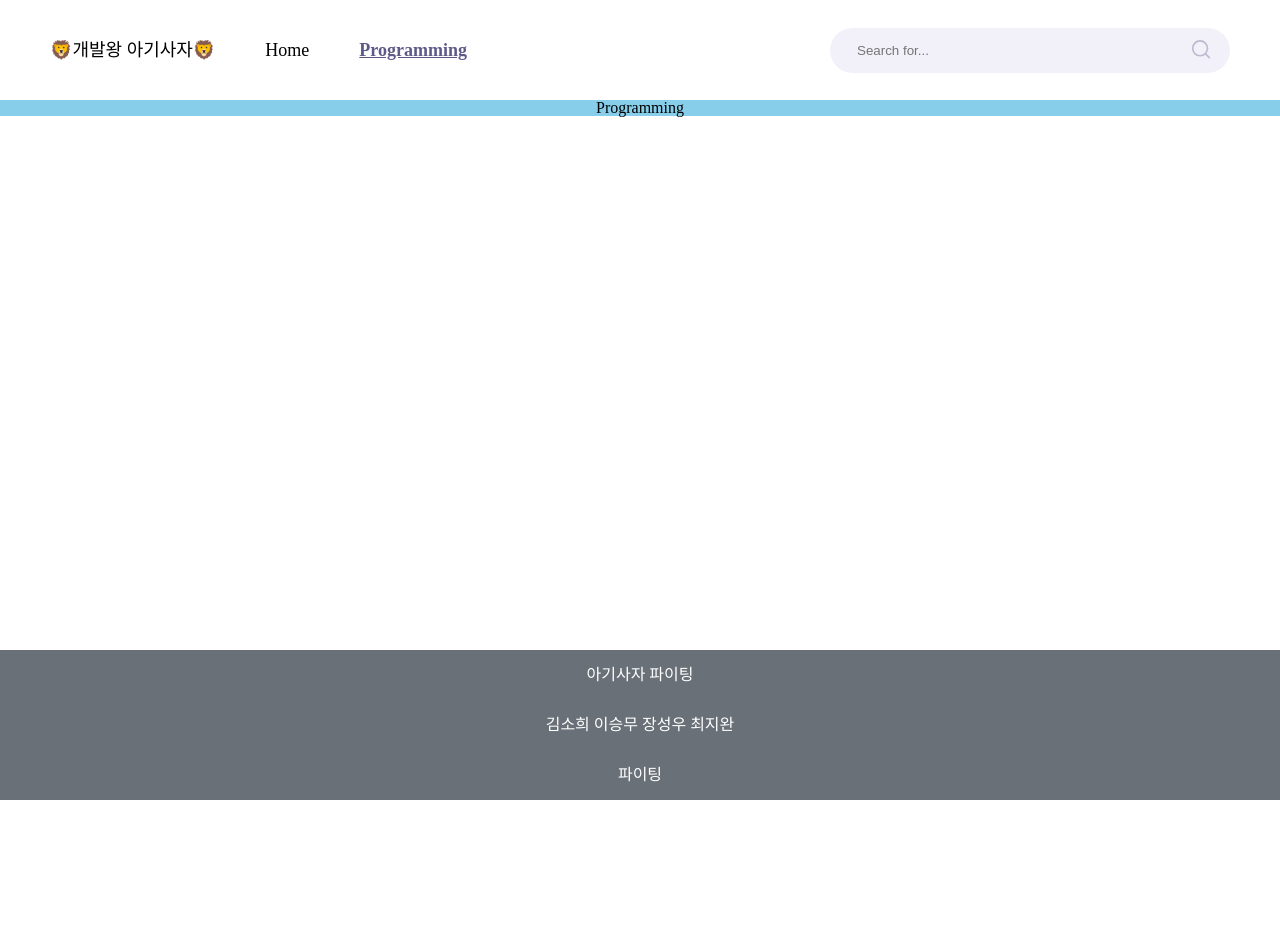
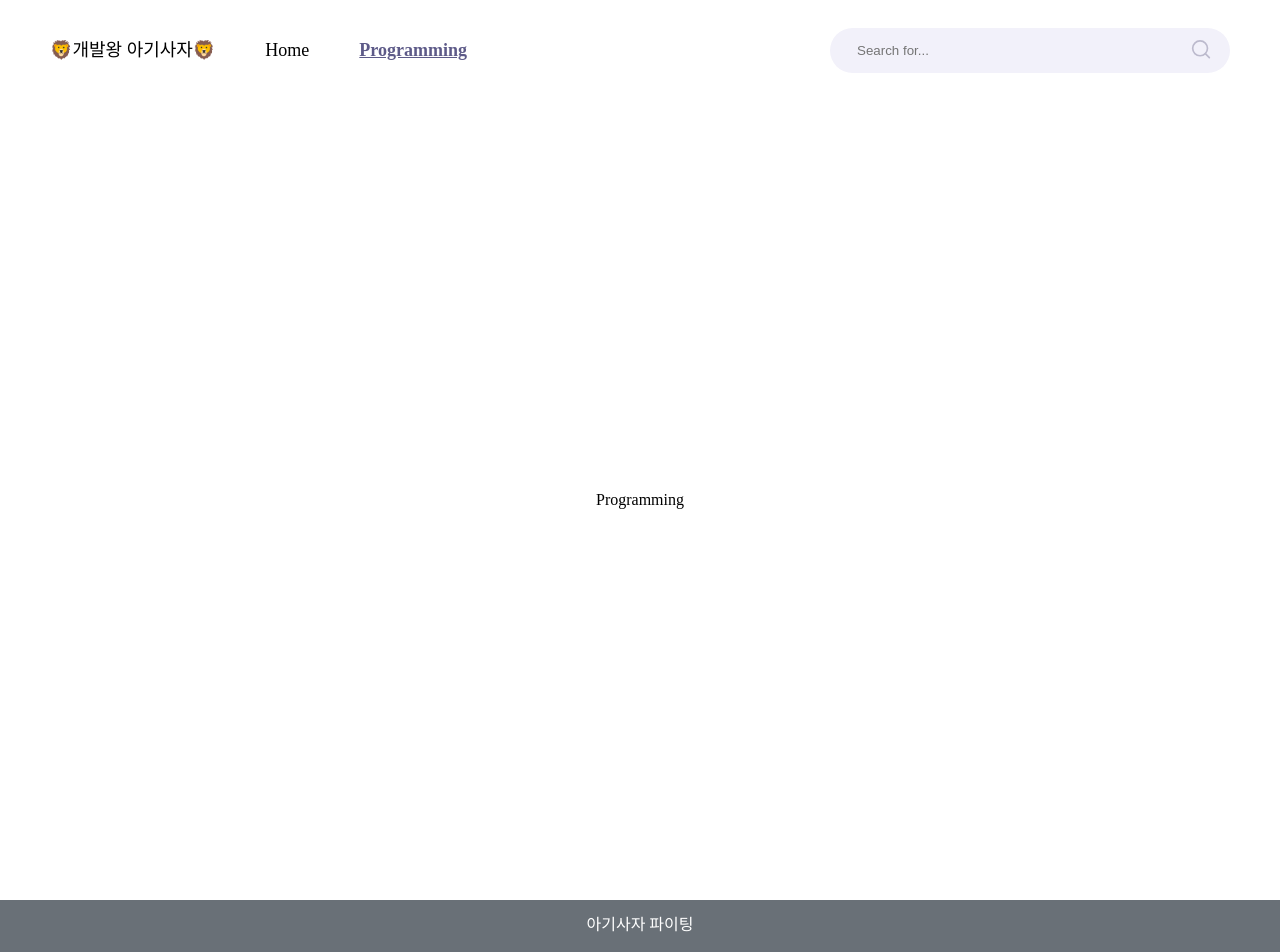
Before and after one commit to devkingbabylion/devkingbabylion, a React (Create React App) app: page /programming in a window 1280 px wide. Shown: the top 952 px of the page. Before the commit the page ends 800 px from the top, so only its background shows below. Built offline with nearby package versions, Linux system fonts and the light colour scheme.

Commit message:
💄 Style : 페이지 푸터 위치 수정
- App.js 에 있는 Footer를 지우고 각 페이지에 Footer를 추가
- Footer 스타일에 position: fix 삭제

```diff
--- a/src/App.js
+++ b/src/App.js
@@ -15,8 +15,8 @@ export default function App() {
   return (
     <RecoilRoot>
       <GlobalStyle />
-      <Header />
-      <Footer />
+      {/* <Header /> */}
+      {/* <Footer /> */}
       <AppRoutes />
     </RecoilRoot>
   );
--- a/src/Components/Footer/footer.styled.jsx
+++ b/src/Components/Footer/footer.styled.jsx
@@ -1,9 +1,10 @@
 import styled from 'styled-components';
 
 export const FooterContainer = styled.footer`
-  position: fixed;
+  /* position: fixed;
   bottom: 0;
-  left: 0;
+  left: 0; */
+
   width: 100%;
   height: 150px;
   background-color: #697077;
--- a/src/Pages/Home/HomePage.jsx
+++ b/src/Pages/Home/HomePage.jsx
@@ -45,15 +45,8 @@ export default function HomePage() {
           }}
         >
           🦁개발왕 아기사자🦁
-          <br></br>
+          <br />
         </p>
-        {/* <input
-          type="text"
-          placeholder="검색할 단어를 입력하세요"
-          value={query}
-          onChange={e => setQuery(e.target.value)}
-        />
-        <button onClick={handleSearch}>검색</button> */}
         <SearchBar
           query={query}
           setQuery={setQuery}
@@ -61,6 +54,7 @@ export default function HomePage() {
         />
         {error && <p style={{ color: 'red' }}>{error}</p>}
       </StyledHomeLayout>
+      <Footer />
     </>
   );
 }
--- a/src/Pages/Home/home.styled.js
+++ b/src/Pages/Home/home.styled.js
@@ -6,6 +6,5 @@ export const StyledHomeLayout = styled.div`
   justify-content: center;
   align-items: center;
 
-  // height: 100vh;
-  // background-color: skyblue;
+  height: 100vh;
 `;
--- a/src/Pages/Programming/ProgrammingPage.jsx
+++ b/src/Pages/Programming/ProgrammingPage.jsx
@@ -10,6 +10,7 @@ export default function ProgrammingPage() {
       <StyledProgrammingLayout>
         <p>Programming</p>
       </StyledProgrammingLayout>
+      <Footer />
     </>
   );
 }
--- a/src/Pages/Programming/programming.styled.js
+++ b/src/Pages/Programming/programming.styled.js
@@ -6,5 +6,5 @@ export const StyledProgrammingLayout = styled.div`
   justify-content: center;
   align-items: center;
 
-  background-color: skyblue;
+  height: 100vh;
 `;
--- a/src/Pages/Search/SearchPage.jsx
+++ b/src/Pages/Search/SearchPage.jsx
@@ -2,6 +2,7 @@ import React from 'react';
 import { useRecoilValue } from 'recoil';
 import { searchResultState } from '../../Recoil/searchResultState';
 import Header from '../../Components/Header/Header';
+import Footer from '../../Components/Footer/Footer';
 export default function SearchPage() {
   const searchResult = useRecoilValue(searchResultState);
   console.log(searchResult);
@@ -25,6 +26,7 @@ export default function SearchPage() {
           </ul>
         </div>
       )}
+      <Footer />
     </div>
   );
 }
```
